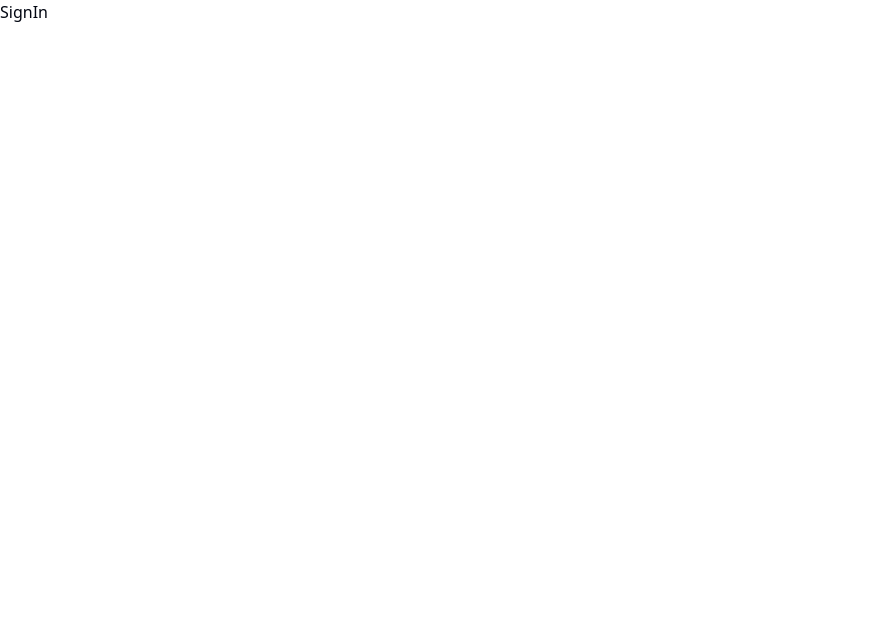
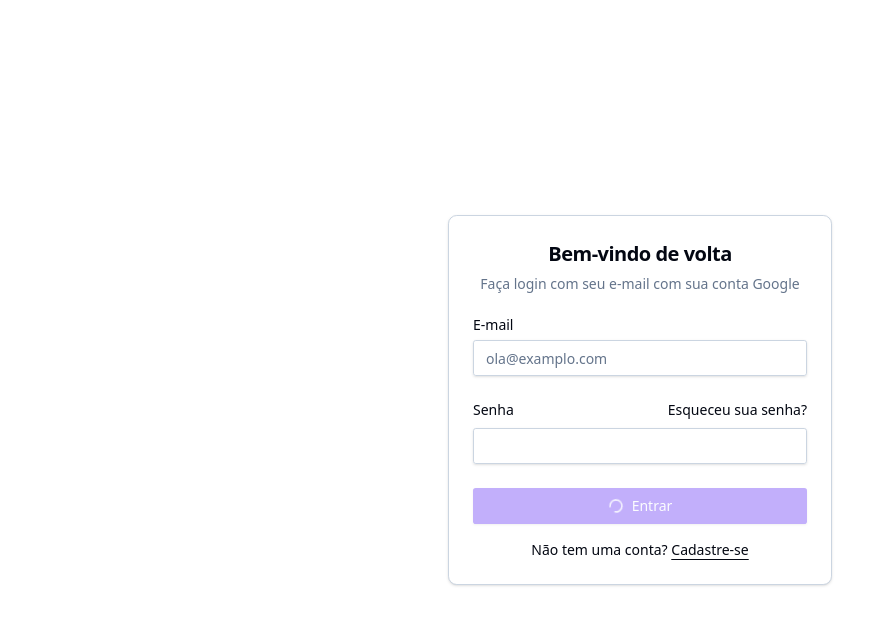
Before and after one commit to decadatech/odonto-client, a Next.js app: page /sign-in in a window 1280 px wide. Shown: the top 624 px of the page, without its empty margins (0-894 px from the left). Built offline with nearby package versions, Linux system fonts and the light colour scheme.

Commit message:
feat: sign-in page

```diff
--- a/src/app/(public)/sign-in/page.tsx
+++ b/src/app/(public)/sign-in/page.tsx
@@ -1,7 +1,87 @@
+import Link from 'next/link'
+import { Loader2 } from 'lucide-react'
+
+import { Input } from '@/components/ui/input'
+import { Button } from '@/components/ui/button'
+import { Label } from '@/components/ui/label'
+import { Card, CardHeader, CardTitle, CardContent, CardDescription } from '@/components/ui/card'
+
 export default function SignIn() {
+  // Server Action
+  const handleLogin: React.FormEventHandler<HTMLFormElement> = async (e) => {
+    'use server'
+
+    console.log('handleLogin', e)
+  }
+
   return (
-    <div>
-      <h1>SignIn</h1>
+    <div className="flex min-h-svh w-full items-center justify-center p-6 md:p-10">
+      <div className="w-full max-w-sm">
+        <div className="flex flex-col gap-6">
+          <Card>
+            <CardHeader>
+              <CardTitle className="text-xl text-center">Bem-vindo de volta</CardTitle>
+
+              <CardDescription className='text-center'>
+                Faça login com seu e-mail com sua conta Google
+              </CardDescription>
+            </CardHeader>
+
+            <CardContent>
+              <form onSubmit={handleLogin}>
+                <div className="flex flex-col gap-6">
+                  <div className="grid gap-2">
+                    <Label htmlFor="email">E-mail</Label>
+                    <Input
+                      id="email"
+                      type="email"
+                      placeholder="ola@examplo.com"
+                      autoComplete="off"
+                      required
+                    />
+                  </div>
+
+                  <div className="grid gap-2">
+                    <div className="flex items-center">
+                      <Label htmlFor="password">Senha</Label>
+                      <Link
+                        href="#"
+                        className="ml-auto inline-block text-sm underline-offset-4 hover:underline"
+                      >
+                        Esqueceu sua senha?
+                      </Link>
+                    </div>
+
+                    <Input id="password" type="password" required />
+                  </div>
+
+                  <Button type="submit" className="w-full" disabled>
+                    <Loader2 className="animate-spin" />
+                    Entrar
+                  </Button>
+
+                  {/* <Button variant="outline" className="w-full">
+                    <svg xmlns="http://www.w3.org/2000/svg" viewBox="0 0 24 24">
+                      <path
+                        d="M12.48 10.92v3.28h7.84c-.24 1.84-.853 3.187-1.787 4.133-1.147 1.147-2.933 2.4-6.053 2.4-4.827 0-8.6-3.893-8.6-8.72s3.773-8.72 8.6-8.72c2.6 0 4.507 1.027 5.907 2.347l2.307-2.307C18.747 1.44 16.133 0 12.48 0 5.867 0 .307 5.387.307 12s5.56 12 12.173 12c3.573 0 6.267-1.173 8.373-3.36 2.16-2.16 2.84-5.213 2.84-7.667 0-.76-.053-1.467-.173-2.053H12.48z"
+                        fill="currentColor"
+                      />
+                    </svg>
+                    Entrar com Google
+                  </Button> */}
+                </div>
+
+                <div className="mt-4 text-center text-sm">
+                  Não tem uma conta?{" "}
+                  <Link href="#" className="underline underline-offset-4">
+                    Cadastre-se
+                  </Link>
+                </div>
+              </form>
+            </CardContent>
+          </Card>
+        </div>
+      </div>
     </div>
   );
 }
```
